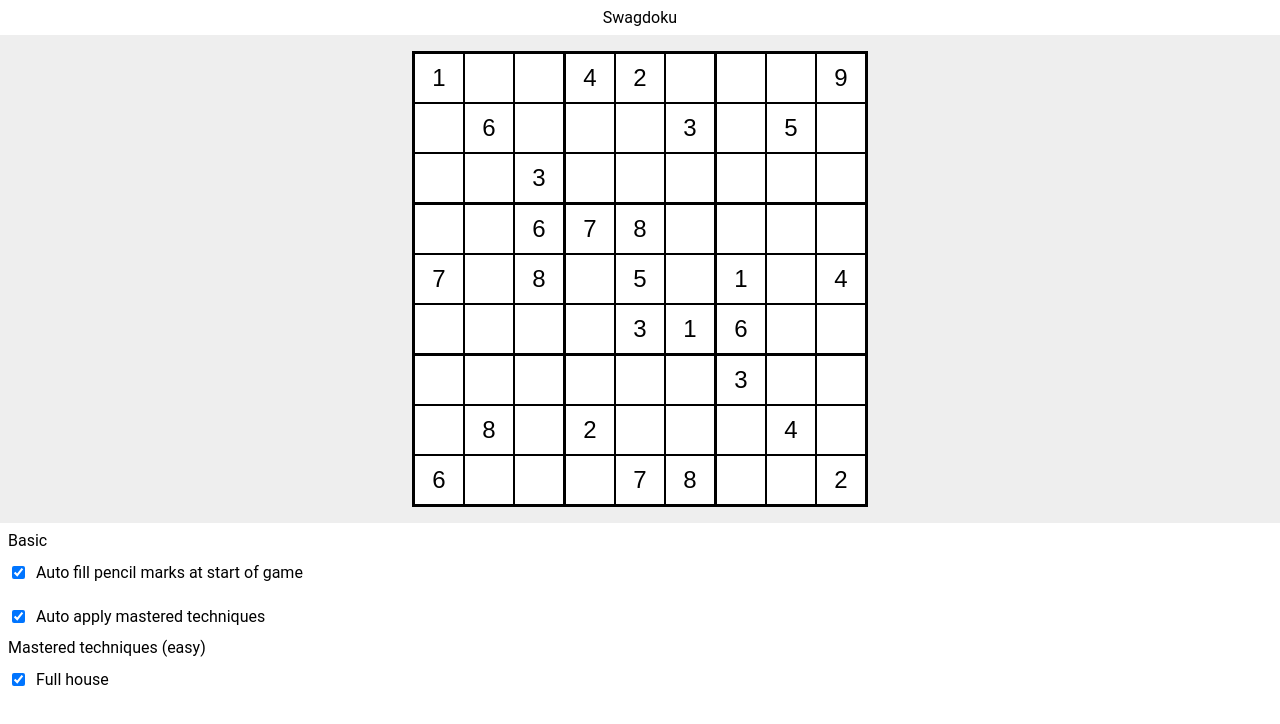
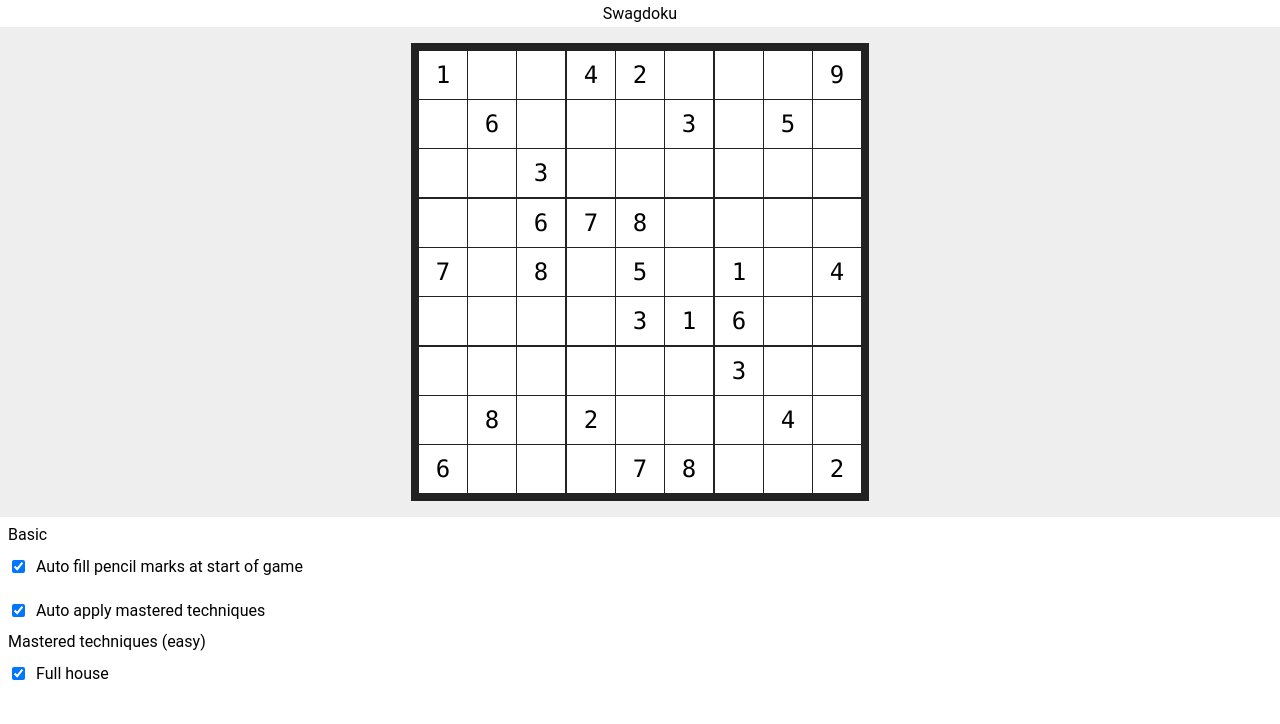
Before and after one commit to bduffany/swagdoku, an Angular app: page / in a window 1280 px wide. Shown: the top 724 px of the page. Built offline with nearby package versions, Linux system fonts and the light colour scheme.

Commit message:
Add pencil mark DOM

```diff
--- a/src/app/app.component.css
+++ b/src/app/app.component.css
@@ -1,13 +1,13 @@
 :host {
   --fast-timing-curve: cubic-bezier(0.4, 0, 0.2, 1);
 
-  --grid-color: black;
+  --grid-color: #222;
   --cell-color: white;
   --text-color: black;
 }
 
 .title {
-  padding: 8px;
+  padding: 4px;
   text-align: center;
 }
 
@@ -21,8 +21,57 @@
 
 .grid {
   background-color: var(--grid-color);
-  padding: 2px;
+  padding: 8px;
   display: inline-block;
+}
+
+.cell {
+  position: relative;
+  font-family: 'Consolas', monospace;
+
+  display: inline-flex;
+  align-items: center;
+  justify-content: center;
+  width: 48px;
+  height: 48px;
+  overflow: hidden;
+
+  background-color: var(--cell-color);
+  color: transparent;
+  text-shadow: 0 0 0 var(--text-color);
+
+  border: none;
+
+  text-align: center;
+  font-size: 24px;
+  cursor: pointer;
+  user-select: none;
+
+  z-index: 0;
+}
+
+.pencil-marks.hidden,
+.value.hidden {
+  display: none;
+}
+
+.pencil-marks {
+  display: block;
+  width: 48px;
+  font-size: 11px;
+}
+
+
+.cell:not(:last-child) {
+  margin-right: 1px;
+}
+
+.row {
+  height: 48px;
+}
+
+.row:not(:last-child) {
+  margin-bottom: 1px;
 }
 
 .cell:nth-child(3),
@@ -32,34 +81,29 @@
 
 .row:nth-child(3),
 .row:nth-child(6) {
-  margin-bottom: 1px;
-}
-
-.cell {
-  background-color: var(--cell-color);
-  color: transparent;
-  text-shadow: 0 0 0 var(--text-color);
-
-  width: 48px;
-  height: 48px;
-
-  margin: 1px;
-  border: none;
-
-  text-align: center;
-  font-size: 24px;
-  cursor: pointer;
-
-  transition: transform 120ms var(--fast-timing-curve);
+  margin-bottom: 2px;
 }
 
 .cell:focus {
-  transform: scale(1.2);
+  transform: scale(1.1);
+
   border-radius: 4px;
-  box-shadow: 0 1px 3px rgba(0, 0, 0, 0.41);
-  border: 1px solid orange;
-  box-sizing: border-box;
+  box-shadow: 0 1px 3px rgba(0, 0, 0, 0.41),
+              0 0 0 3px orange;
   outline: none;
+  z-index: 1;
+
+  transition: all 120ms var(--fast-timing-curve);
+}
+
+.pencil-mark {
+  display: inline-block;
+  width: 16px;
+  height: 16px;
+}
+
+.hidden {
+  opacity: 0;
 }
 
 .settings-section {
--- a/src/app/app.component.html
+++ b/src/app/app.component.html
@@ -6,12 +6,21 @@
 <div class="grid-area">
   <div class="grid">
     <div class="row" *ngFor="let row of board; index as i;">
-      <input *ngFor="let number of row; index as j;"
-            type="text"
+      <div *ngFor="let number of row; index as j;"
             class="cell row-{{i}} col-{{j}}"
-            [value]="number || ''"
+            [attr.data-row]="i"
+            [attr.data-col]="j"
+            tabindex="0"
             (keypress)="handleKeyPress($event)"
-            (keydown)="handleKeyDown($event)" />
+            (keydown)="handleKeyDown($event)">
+        <span class="value">{{number || '&nbsp;'}}</span>
+        <span class="hidden pencil-marks">
+          <span *ngFor="let digit of digits"
+               class="hidden pencil-mark pencil-mark-{{digit}}">
+            {{digit}}
+          </span>
+        </span>
+      </div>
     </div>
   </div>
 </div>
--- a/src/app/app.component.ts
+++ b/src/app/app.component.ts
@@ -15,9 +15,17 @@ const board = [
   [6, 0, 0, 0, 7, 8, 0, 0, 2],
 ];
 
+const DIGITS = [1, 2, 3, 4, 5, 6, 7, 8, 9];
+
 enum SettingId {
   AUTO_FILL_PENCIL_MARKS,
   AUTO_APPLY_MASTERED_TECHNIQUES,
+
+  MASTERED_FULL_HOUSE,
+}
+
+function filledArray(value: any = 0, length = 9) {
+  return Array(length).fill(value, 0, length);
 }
 
 const settingsGroups: Array<SettingsGroup> = [
@@ -40,7 +48,7 @@ const settingsGroups: Array<SettingsGroup> = [
     name: 'Mastered techniques (easy)',
     settings: [
       {
-        id: 'full-house',
+        id: SettingId.MASTERED_FULL_HOUSE,
         label: 'Full house',
         isEnabled: true,
       }
@@ -66,39 +74,79 @@ interface SettingsGroup {
   changeDetection: ChangeDetectionStrategy.OnPush,
 })
 export class AppComponent  {
-  private board: Array<Array<number>>;
-  private settingsGroups: Array<SettingsGroup>;
+  private board: Array<Array<number>> = board;
+  private pencilMarks: Array<Array<Array<number>>>;
+  private settingsGroups: Array<SettingsGroup> = settingsGroups;
+  private digits: Array<number> = DIGITS;
 
   constructor() {
-    this.board = board;
-    this.settingsGroups = settingsGroups;
+    this.pencilMarks = filledArray()
+        .map(_ => filledArray()
+            .map(_ => filledArray(false)));
   }
 
   handleKeyDown(e: KeyboardEvent) {
-    const input = e.target as HTMLInputElement;
+    const cell = e.target as HTMLDivElement;
     const key = e.which;
-    console.log(`Keydown: ${key}`);
+    const shift = e.shiftKey;
+    console.log(`Keydown: ${key}; shift=${shift}`);
+    e.preventDefault();
+
+    // TODO: commit to stack of actions (support UNDO / REDO)
 
     if (key === 8 // backspace
         || key === 46 // delete
+        || key === 32 // space
+        || key === 48 // 0
         ) {
-      input.value = '';
+      this.clearCell(cell);
+      return;
+    }
+    const number = key - 48; // 0
+    if (number < 1 || number > 9) {
+      return;
+    }
+
+    if (shift) {
+      this.togglePencilMark(cell, number);
+    } else {
+      this.setValue(cell, number);
     }
   }
 
-  handleKeyPress(e: KeyboardEvent) {
-    e.preventDefault();
-    const input = e.target as HTMLInputElement;
-    const key = e.which;
-    console.log(`Keypress: ${key}`);
+  togglePencilMark(cell, number) {
+    const value = cell.querySelector('.value');
+    value.classList.add('hidden');
+    const pencilMarks = cell.querySelector('.pencil-marks');
+    pencilMarks.classList.remove('hidden');
+    const pencilMark =
+        pencilMarks.querySelector(`.pencil-mark-${number}`);
+    toggleClass('hidden', pencilMark);
+  }
 
-    if (key === 32) { // space
-      input.value = '';
-      return;
-    }
-    const number = key - 48; // 0
-    if (number >= 1 && number <= 9) {
-      input.value = String(number);
-    }
+  clearCell(cell) {
+    const pencilMarks = cell.querySelectorAll('.pencil-mark');
+    pencilMarks.forEach(hide);
+    const value = cell.querySelector('.value');
+    value.innerHTML = '';
+  }
+
+  setValue(cell: HTMLElement, number: number) {
+    const pencilMarks = cell.querySelector('.pencil-marks');
+    hide(pencilMarks);
+    const value = cell.querySelector('.value');
+    value.innerHTML = String(number);
   }
 }
+
+function toggleClass(className: string, element: HTMLElement) {
+  if (element.classList.contains(className)) {
+    element.classList.remove(className);
+  } else {
+    element.classList.add(className);
+  }
+}
+
+function hide(element: Element) {
+  element.classList.add('hidden');
+}
```
